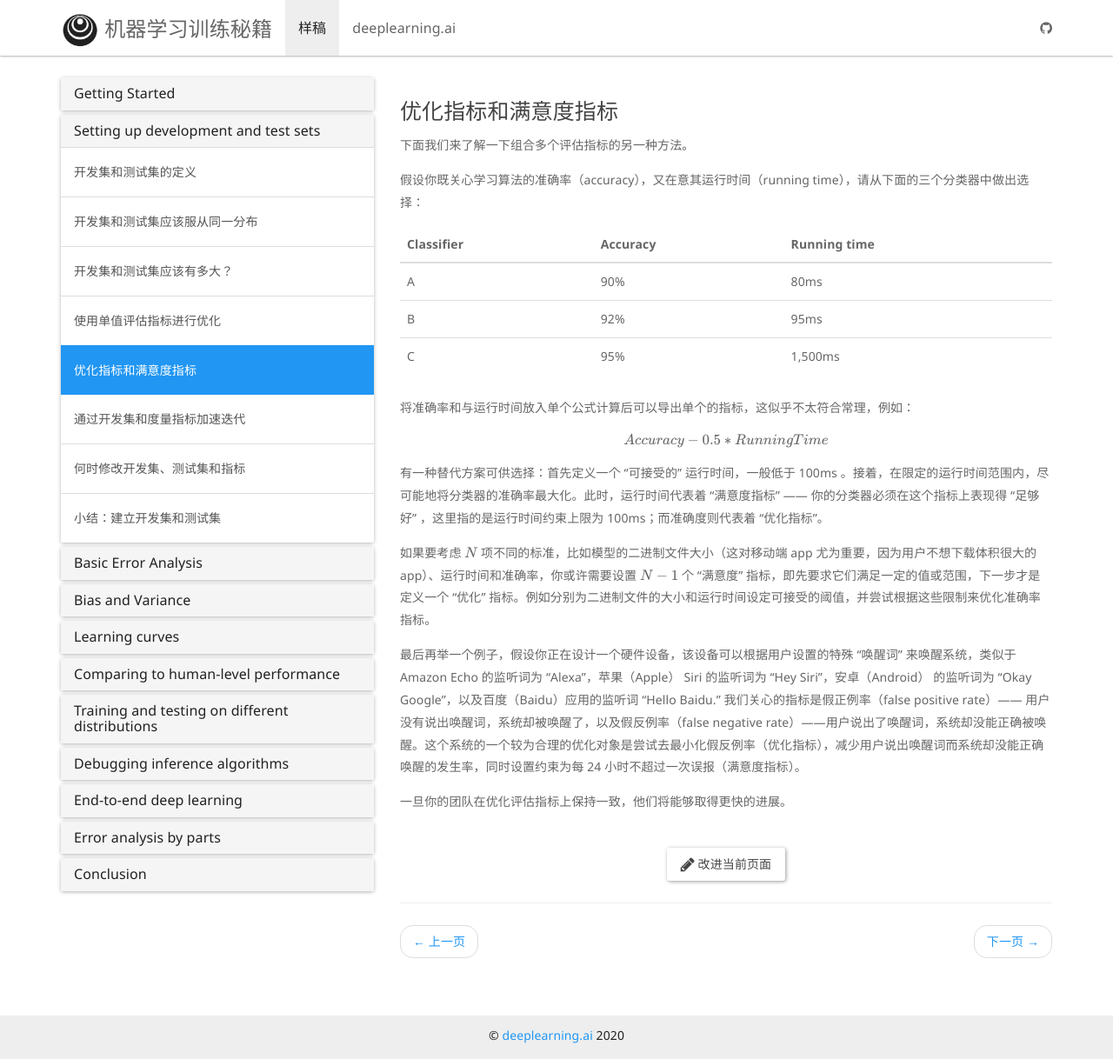
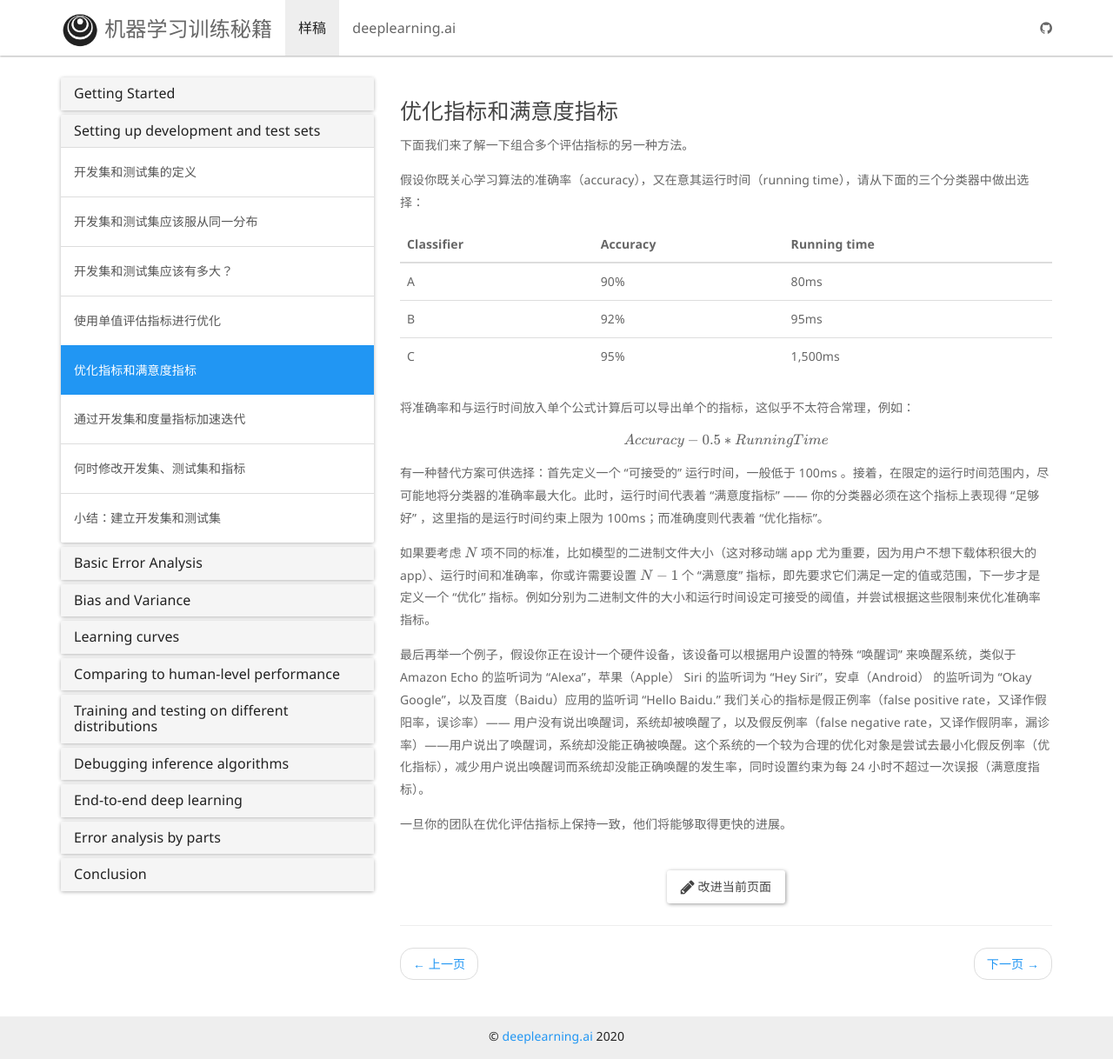
Before and after one commit to deeplearning-ai/machine-learning-yearning-cn, a Jekyll site: the page built from _docs/Setting up development and test sets/ch09.md, in a window 1280 px wide and 1218 px high. Shown: the whole window at 87% size. Built offline with Jekyll 4.4.1, drawn with Linux system fonts in a browser that asks for light colours; nearby versions of some CDN libraries; formulas are drawn with MathJax 3.

Commit message:
更新两个译名，便于理解fp和fn (#62)
我们关心的指标是假正例率（false positive rate，又译作假阳率，误诊率）—— 用户没有说出唤醒词，系统却被唤醒了，以及假反例率（false negative rate，又译作假阴率，漏诊率）

```diff
--- a/_docs/Setting up development and test sets/ch09.md
+++ b/_docs/Setting up development and test sets/ch09.md
@@ -23,6 +23,6 @@ $$
 
 如果要考虑 $ N $ 项不同的标准，比如模型的二进制文件大小（这对移动端 app 尤为重要，因为用户不想下载体积很大的 app）、运行时间和准确率，你或许需要设置 $ N-1 $ 个 “满意度” 指标，即先要求它们满足一定的值或范围，下一步才是定义一个 “优化” 指标。例如分别为二进制文件的大小和运行时间设定可接受的阈值，并尝试根据这些限制来优化准确率指标。
 
-最后再举一个例子，假设你正在设计一个硬件设备，该设备可以根据用户设置的特殊 “唤醒词” 来唤醒系统，类似于 Amazon Echo 的监听词为 “Alexa”，苹果（Apple） Siri 的监听词为 “Hey Siri”，安卓（Android） 的监听词为 “Okay Google”，以及百度（Baidu）应用的监听词 “Hello Baidu.” 我们关心的指标是假正例率（false positive rate）—— 用户没有说出唤醒词，系统却被唤醒了，以及假反例率（false negative rate）——用户说出了唤醒词，系统却没能正确被唤醒。这个系统的一个较为合理的优化对象是尝试去最小化假反例率（优化指标），减少用户说出唤醒词而系统却没能正确唤醒的发生率，同时设置约束为每 24 小时不超过一次误报（满意度指标）。
+最后再举一个例子，假设你正在设计一个硬件设备，该设备可以根据用户设置的特殊 “唤醒词” 来唤醒系统，类似于 Amazon Echo 的监听词为 “Alexa”，苹果（Apple） Siri 的监听词为 “Hey Siri”，安卓（Android） 的监听词为 “Okay Google”，以及百度（Baidu）应用的监听词 “Hello Baidu.” 我们关心的指标是假正例率（false positive rate，又译作假阳率，误诊率）—— 用户没有说出唤醒词，系统却被唤醒了，以及假反例率（false negative rate，又译作假阴率，漏诊率）——用户说出了唤醒词，系统却没能正确被唤醒。这个系统的一个较为合理的优化对象是尝试去最小化假反例率（优化指标），减少用户说出唤醒词而系统却没能正确唤醒的发生率，同时设置约束为每 24 小时不超过一次误报（满意度指标）。
 
 一旦你的团队在优化评估指标上保持一致，他们将能够取得更快的进展。
```
